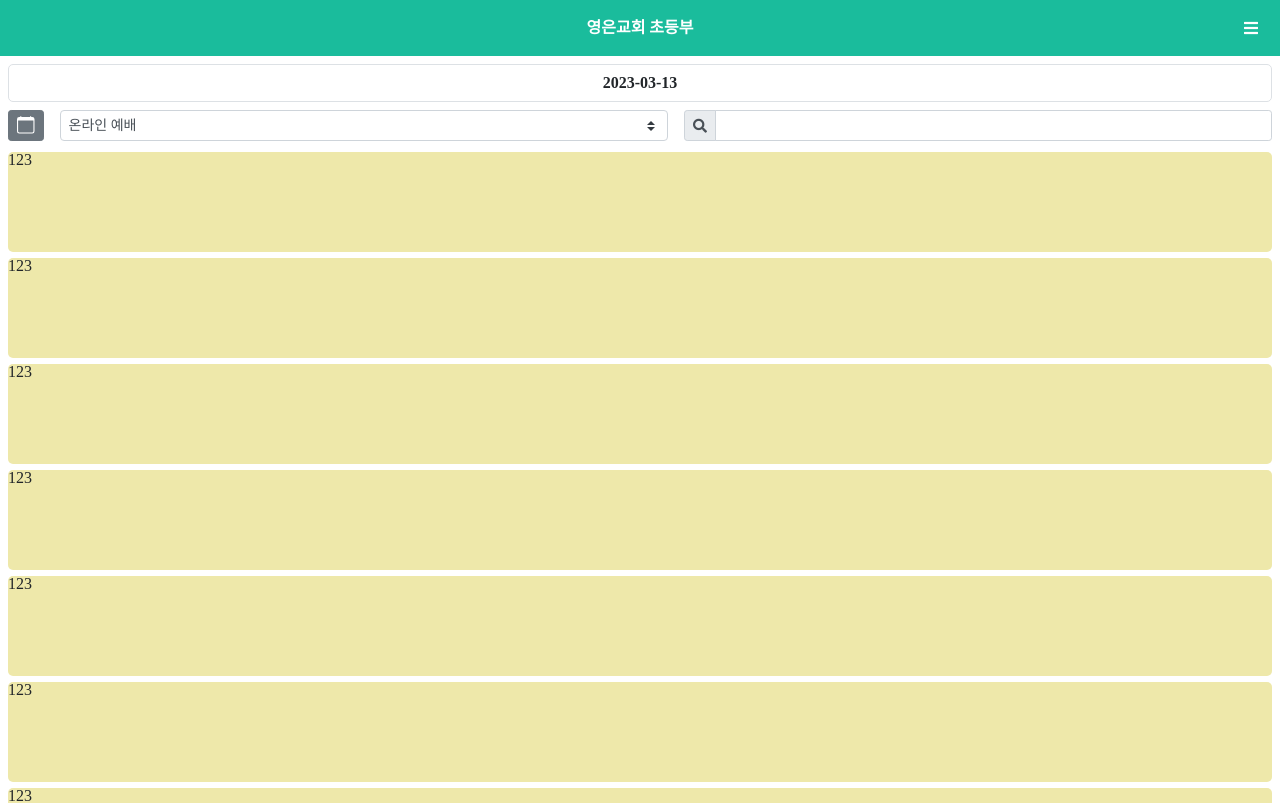
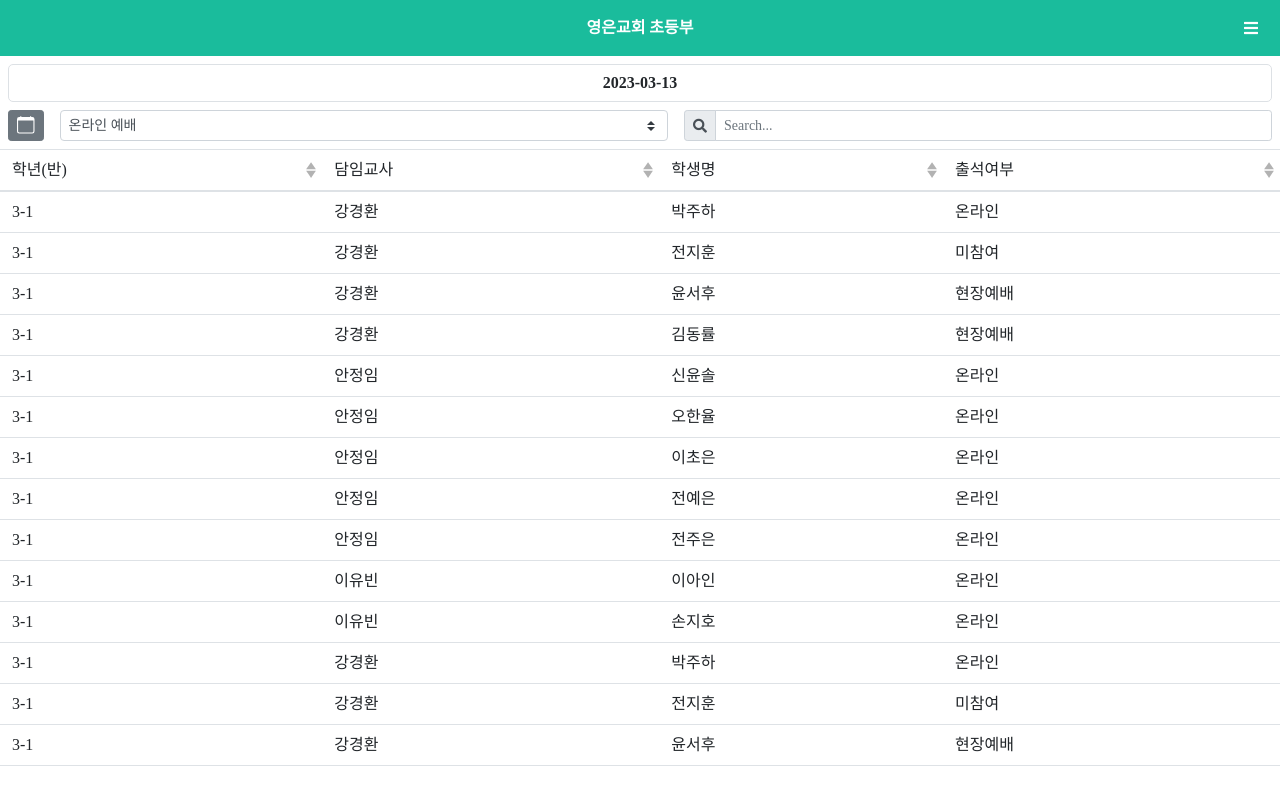
Before and after one commit to cosmickj/odumak-frontend, a Vue app: page / in a window 1280 px wide. Shown: the top 803 px of the page. Built offline with nearby package versions, Linux system fonts and the light colour scheme.

Commit message:
Feat: 출석명단 테이블 적용 및 필터링 기능 추가

```diff
--- a/src/components/AttendanceList.vue
+++ /dev/null
@@ -1,81 +0,0 @@
-<template>
-  <div>
-    <div class="d-flex justify-content-center align-items-center date-wrapper">
-      <span class="date">{{ selectedDate }}</span>
-    </div>
-
-    <div class="d-flex">
-      <b-form-datepicker
-        class="m-2"
-        v-model="selectedDate"
-        size="sm"
-        placeholder="날짜 선택"
-        :button-only="true"
-      ></b-form-datepicker>
-      <b-form-select
-        class="m-2 attendance-select"
-        v-model="selectedAttendanceType"
-        :options="attendanceTypes"
-        size="sm"
-      ></b-form-select>
-      <b-input-group class="m-2" size="sm">
-        <b-input-group-prepend>
-          <b-input-group-text>
-            <i class="fas fa-search"></i>
-          </b-input-group-text>
-        </b-input-group-prepend>
-        <b-form-input></b-form-input>
-      </b-input-group>
-    </div>
-
-    <div class="name-card-wrapper" v-for="i in 15" :key="i">
-      <div class="name-card-container">123</div>
-    </div>
-  </div>
-</template>
-
-<script>
-export default {
-  data() {
-    return {
-      selectedDate: "",
-      selectedAttendanceType: "online",
-      attendanceTypes: [
-        { value: "online", text: "온라인 예배" },
-        { value: "offline", text: "현장 예배" },
-        { value: "dabsence", text: "미참여" },
-      ],
-    };
-  },
-  created() {
-    const today = new Date(+new Date() + 3240 * 10000)
-      .toISOString()
-      .split("T")[0];
-    this.selectedDate = today;
-  },
-};
-</script>
-
-<style scoped>
-.date-wrapper {
-  margin-left: 8px;
-  margin-right: 8px;
-  margin-top: 8px;
-  padding-top: 10px;
-  padding-bottom: 10px;
-  border: 1px #dde1e5 solid;
-  border-radius: 5px;
-}
-.date {
-  font-weight: bold;
-}
-.name-card-wrapper {
-  padding: 3px 8px 3px 8px;
-  /* background: orange; */
-}
-.name-card-container {
-  background: palegoldenrod;
-  border-radius: 5px;
-  height: 100px;
-}
-</style>
--- /dev/null
+++ b/src/components/AttendanceSheet.vue
@@ -0,0 +1,122 @@
+<template>
+  <div>
+    <div class="d-flex justify-content-center align-items-center date-wrapper">
+      <span class="date">{{ selectedDate }}</span>
+    </div>
+
+    <div class="d-flex">
+      <b-form-datepicker
+        class="m-2"
+        v-model="selectedDate"
+        size="sm"
+        placeholder="날짜 선택"
+        :button-only="true"
+        :date-disabled-fn="dateDisabled"
+      ></b-form-datepicker>
+
+      <b-form-select
+        class="m-2 attendance-select"
+        v-model="selectedAttendanceType"
+        :options="attendanceTypes"
+        size="sm"
+      ></b-form-select>
+
+      <b-input-group class="m-2" size="sm">
+        <b-input-group-prepend>
+          <b-input-group-text>
+            <i class="fas fa-search"></i>
+          </b-input-group-text>
+        </b-input-group-prepend>
+        <b-form-input
+          v-model="filter"
+          type="search"
+          placeholder="Search..."
+        ></b-form-input>
+      </b-input-group>
+    </div>
+
+    <div class="table-container">
+      <b-table
+        sticky-header="calc(100vh - 175px)"
+        :items="items"
+        :fields="fields"
+        :filter="filter"
+      ></b-table>
+    </div>
+  </div>
+</template>
+
+<script>
+export default {
+  data() {
+    return {
+      selectedDate: "",
+      selectedAttendanceType: "online",
+      attendanceTypes: [
+        { value: "online", text: "온라인 예배" },
+        { value: "offline", text: "현장 예배" },
+        { value: "dabsence", text: "미참여" },
+      ],
+      // prettier-ignore
+      items: [
+        { "class": "3-1", "teacher": "강경환", "student": "박주하", "attendance": "온라인" },
+        { "class": "3-1", "teacher": "강경환", "student": "전지훈", "attendance": "미참여" },
+        { "class": "3-1", "teacher": "강경환", "student": "윤서후", "attendance": "현장예배" },
+        { "class": "3-1", "teacher": "강경환", "student": "김동률", "attendance": "현장예배" },
+        { "class": "3-1", "teacher": "안정임", "student": "신윤솔", "attendance": "온라인" },
+        { "class": "3-1", "teacher": "안정임", "student": "오한율", "attendance": "온라인" },
+        { "class": "3-1", "teacher": "안정임", "student": "이초은", "attendance": "온라인" },
+        { "class": "3-1", "teacher": "안정임", "student": "전예은", "attendance": "온라인" },
+        { "class": "3-1", "teacher": "안정임", "student": "전주은", "attendance": "온라인" },
+        { "class": "3-1", "teacher": "이유빈", "student": "이아인", "attendance": "온라인" },
+        { "class": "3-1", "teacher": "이유빈", "student": "손지호", "attendance": "온라인" },
+        { "class": "3-1", "teacher": "강경환", "student": "박주하", "attendance": "온라인" },
+        { "class": "3-1", "teacher": "강경환", "student": "전지훈", "attendance": "미참여" },
+        { "class": "3-1", "teacher": "강경환", "student": "윤서후", "attendance": "현장예배" },
+        { "class": "3-1", "teacher": "강경환", "student": "김동률", "attendance": "현장예배" },
+        { "class": "3-1", "teacher": "안정임", "student": "신윤솔", "attendance": "온라인" },
+        { "class": "3-1", "teacher": "안정임", "student": "오한율", "attendance": "온라인" },
+        { "class": "3-1", "teacher": "안정임", "student": "이초은", "attendance": "온라인" },
+        { "class": "3-1", "teacher": "안정임", "student": "전예은", "attendance": "온라인" },
+        { "class": "3-1", "teacher": "안정임", "student": "전주은", "attendance": "온라인" },
+        { "class": "3-1", "teacher": "이유빈", "student": "이아인", "attendance": "온라인" },
+        { "class": "3-1", "teacher": "이유빈", "student": "손지호", "attendance": "온라인" },
+      ],
+      fields: [
+        { key: "class", label: "학년(반)", sortable: true },
+        { key: "teacher", label: "담임교사", sortable: true },
+        { key: "student", label: "학생명", sortable: true },
+        { key: "attendance", label: "출석여부", sortable: true },
+      ],
+      filter: null,
+    };
+  },
+  created() {
+    const today = new Date(+new Date() + 3240 * 10000)
+      .toISOString()
+      .split("T")[0];
+    this.selectedDate = today;
+  },
+  methods: {
+    dateDisabled(ymd, date) {
+      const sunday = date.getDay();
+      return sunday !== 0;
+    },
+  },
+};
+</script>
+
+<style scoped>
+.date-wrapper {
+  margin-left: 8px;
+  margin-right: 8px;
+  margin-top: 8px;
+  padding-top: 10px;
+  padding-bottom: 10px;
+  border: 1px #dde1e5 solid;
+  border-radius: 5px;
+}
+.date {
+  font-weight: bold;
+}
+</style>
--- a/src/views/Home.vue
+++ b/src/views/Home.vue
@@ -1,16 +1,16 @@
 <template>
   <div>
     <Navbar></Navbar>
-    <AttendanceList></AttendanceList>
+    <AttendanceSheet></AttendanceSheet>
   </div>
 </template>
 
 <script>
 import Navbar from "@/components/Navbar.vue";
-import AttendanceList from "../components/AttendanceList.vue";
+import AttendanceSheet from "../components/AttendanceSheet.vue";
 
 export default {
-  components: { Navbar, AttendanceList },
+  components: { Navbar, AttendanceSheet },
 };
 </script>
 
```
